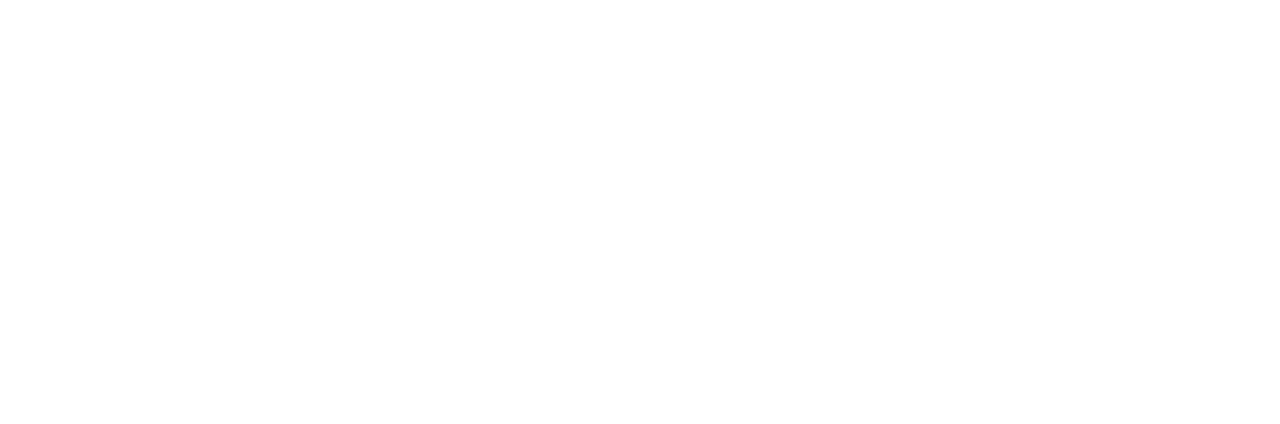
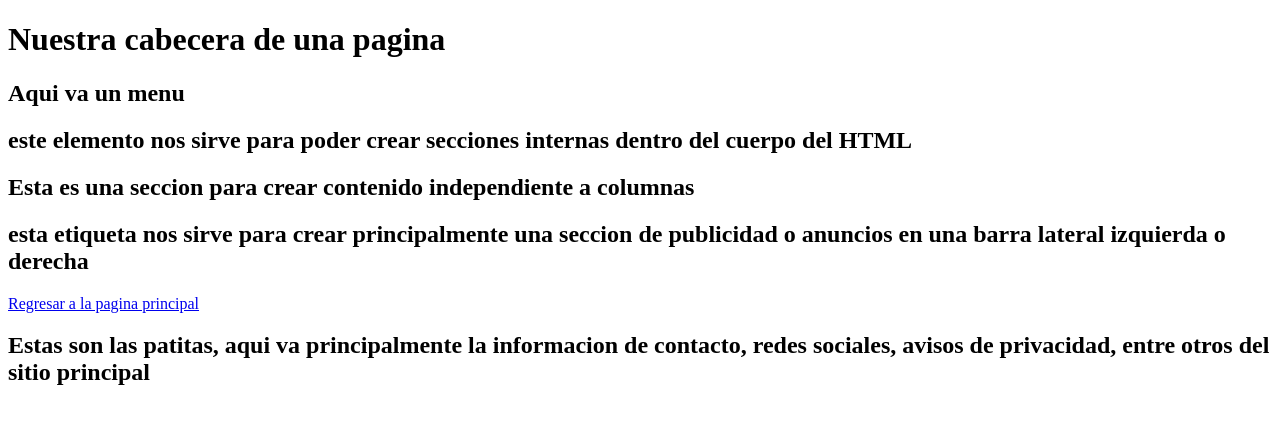
Before and after one commit to ElEnciso/4IV10_Encio_Galaz_Mauro_Alfredo_PSW, a plain HTML site: page 01HTML/principal.html in a window 1280 px wide. Drawn offline with Linux system fonts and the light colour scheme.

Commit message:
Agregar enlaces

```diff
--- a/01HTML/principal.html
+++ b/01HTML/principal.html
@@ -0,0 +1,32 @@
+<!DOCTYPE html>
+<html lang="en">
+<head>
+    <meta charset="UTF-8">
+    <meta http-equiv="X-UA-Compatible" content="IE=edge">
+    <meta name="viewport" content="width=device-width, initial-scale=1.0">
+    <title>Estructura basica</title>
+</head>
+<body>
+    <div class="main-container">
+        <header>
+            <h1>Nuestra cabecera de una pagina </h1>
+
+            <nav><h2>Aqui va un menu </h2></nav>
+
+        </header>
+        <section>
+            <h2>este elemento nos sirve para poder crear secciones internas dentro del cuerpo del HTML</h2>
+
+            <article>
+                <h2>Esta es una seccion para crear contenido independiente a columnas </h2>
+            </article>
+            <aside><h2>esta etiqueta nos sirve para crear principalmente una seccion de publicidad o anuncios en una barra lateral izquierda o derecha</h2></aside>
+
+        </section>
+
+        <a href="../Index.html">Regresar a la pagina principal</a>
+        <footer><h2>Estas son las patitas, aqui va principalmente la informacion de contacto, redes sociales, avisos de privacidad, entre otros del sitio principal</h2></footer>
+    </div>
+
+</body>
+</html>
```
Also changed, not shown: Index.html (+4 -0 lines).
